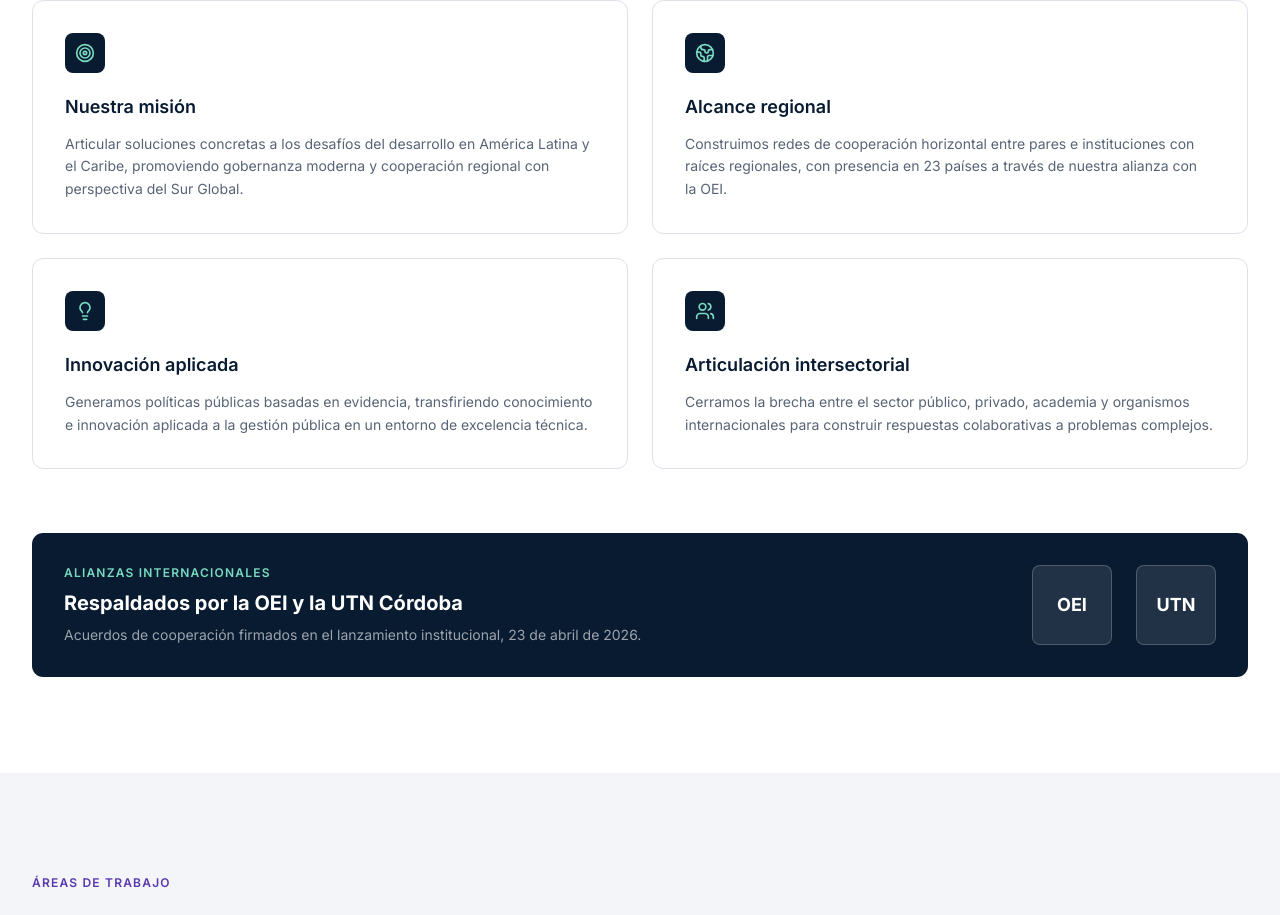
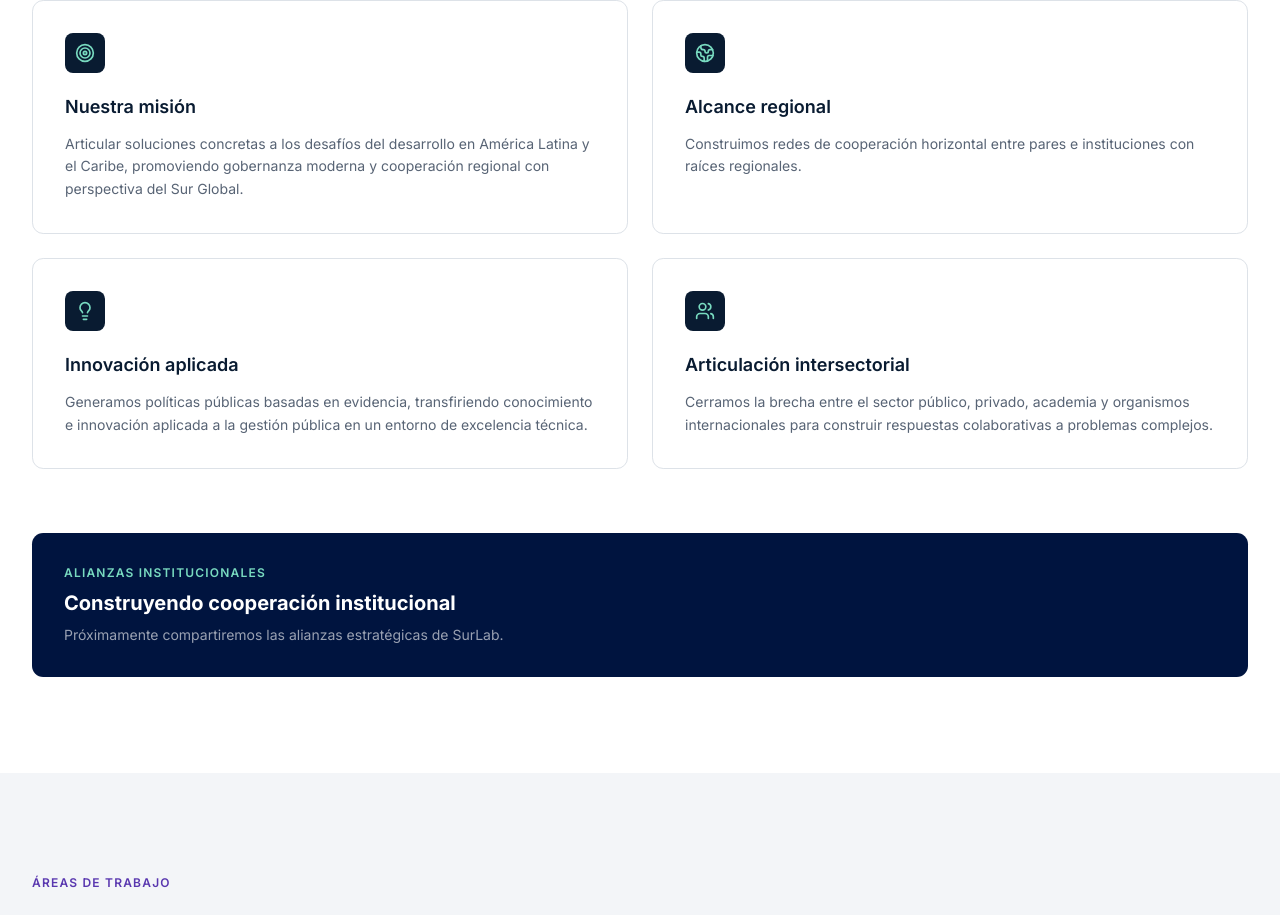
Before and after one commit to datossurlab/surlab-design, a Next.js app: page / in a window 1280 px wide. Shown: the part 1230-2145 px from the top of the page. Built offline with nearby package versions, Linux system fonts and the light colour scheme.

Commit message:
Remove partner logos from Alianzas institucionales section
Updated text content and styling for the alliances section.

```diff
--- a/components/sections/about.tsx
+++ b/components/sections/about.tsx
@@ -11,7 +11,7 @@ const pillars = [
     icon: Globe2,
     title: 'Alcance regional',
     description:
-      'Construimos redes de cooperación horizontal entre pares e instituciones con raíces regionales, con presencia en 23 países a través de nuestra alianza con la OEI.',
+      'Construimos redes de cooperación horizontal entre pares e instituciones con raíces regionales.',
   },
   {
     icon: Lightbulb,
@@ -59,7 +59,6 @@ export function AboutSection() {
             </div>
           </div>
         </div>
-
         {/* Pillars grid */}
         <div className="grid grid-cols-1 md:grid-cols-2 gap-6">
           {pillars.map((pillar) => {
@@ -80,29 +79,18 @@ export function AboutSection() {
             )
           })}
         </div>
-
         {/* Alliances teaser */}
-        <div className="mt-16 p-8 rounded-xl bg-[oklch(0.22_0.05_255)] flex flex-col md:flex-row items-center justify-between gap-6">
+        <div className="mt-16 p-8 rounded-xl bg-[#00143f] flex flex-col md:flex-row items-center justify-between gap-6">
           <div>
             <p className="text-xs font-semibold text-[oklch(0.82_0.1_175)] uppercase tracking-widest mb-2">
-              Alianzas internacionales
+              Alianzas institucionales
             </p>
             <h3 className="text-xl font-bold text-white">
-              Respaldados por la OEI y la UTN Córdoba
+              Construyendo cooperación institucional
             </h3>
             <p className="text-white/60 text-sm mt-2">
-              Acuerdos de cooperación firmados en el lanzamiento institucional, 23 de abril de 2026.
+              Próximamente compartiremos las alianzas estratégicas de SurLab.
             </p>
-          </div>
-          <div className="flex items-center gap-6 shrink-0">
-            {['OEI', 'UTN'].map((ally) => (
-              <div
-                key={ally}
-                className="w-20 h-20 rounded-lg bg-white/10 border border-white/20 flex items-center justify-center"
-              >
-                <span className="text-white font-bold text-lg">{ally}</span>
-              </div>
-            ))}
           </div>
         </div>
       </div>
```
